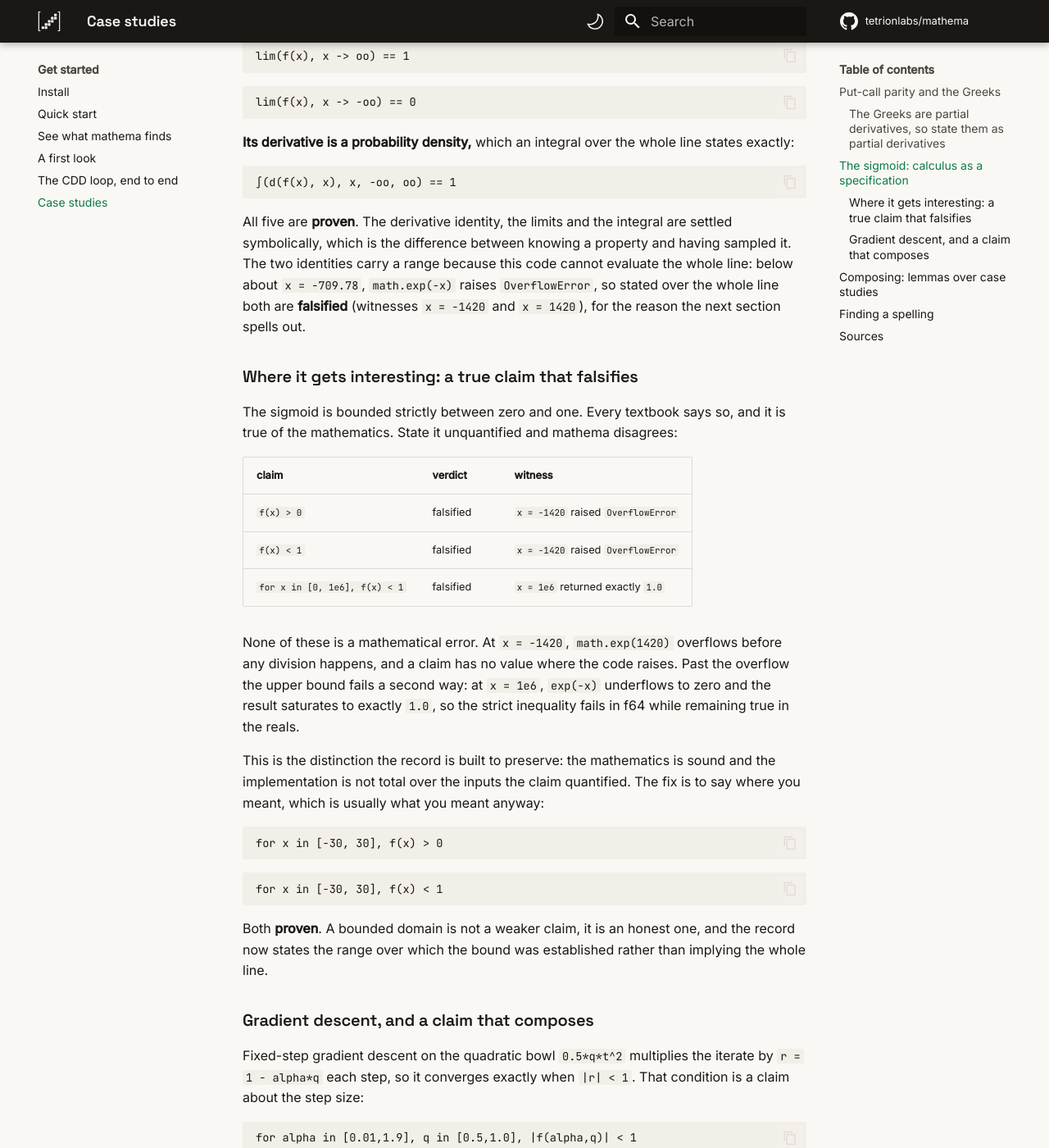
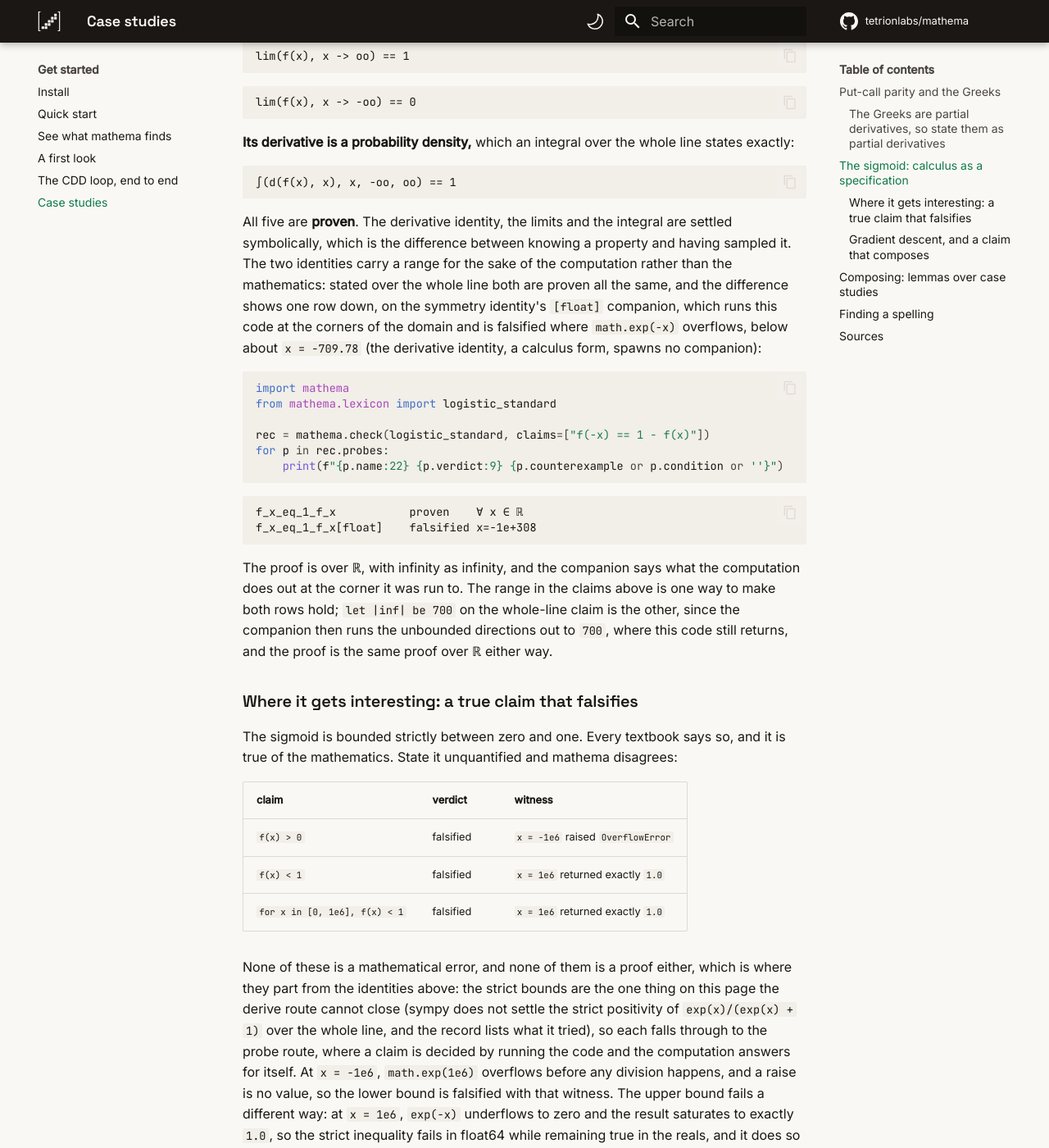
Before and after one commit to tetrionlabs/mathema, an MkDocs documentation site: the page built from docs/case-studies.md, in a window 1280 px wide and 1400 px high, scrolled down 1731 px. Shown: the whole window at 82% size. Built offline with MkDocs 1.6.1 and Material for MkDocs 9.7.7, drawn with Linux system fonts in a browser that asks for light colours; some of the changed text lies outside the part shown.

Commit message:
the sigmoid case study: the identities are proven over R and the float companion carries the overflow; the strict bounds fall to the probe

````diff
--- a/docs/case-studies.md
+++ b/docs/case-studies.md
@@ -108,10 +108,35 @@ the whole line states exactly:
 All five are **proven**. The derivative identity, the limits and the
 integral are settled symbolically, which is the difference between
 knowing a property and having sampled it. The two identities carry a
-range because this code cannot evaluate the whole line: below about
-`x = -709.78`, `math.exp(-x)` raises `OverflowError`, so stated over
-the whole line both are **falsified** (witnesses `x = -1420` and
-`x = 1420`), for the reason the next section spells out.
+range for the sake of the computation rather than the mathematics:
+stated over the whole line both are proven all the same, and the
+difference shows one row down, on the symmetry identity's `[float]`
+companion, which runs this code at the corners of the domain and is
+falsified where `math.exp(-x)` overflows, below about `x = -709.78`
+(the derivative identity, a calculus form, spawns no companion):
+
+<!-- example: sigmoid-whole-line run -->
+```python
+import mathema
+from mathema.lexicon import logistic_standard
+
+rec = mathema.check(logistic_standard, claims=["f(-x) == 1 - f(x)"])
+for p in rec.probes:
+    print(f"{p.name:22} {p.verdict:9} {p.counterexample or p.condition or ''}")
+```
+
+<!-- example: sigmoid-whole-line output -->
+```text
+f_x_eq_1_f_x           proven    ∀ x ∈ ℝ
+f_x_eq_1_f_x[float]    falsified x=-1e+308
+```
+
+The proof is over ℝ, with infinity as infinity, and the companion says
+what the computation does out at the corner it was run to. The range
+in the claims above is one way to make both rows hold; `let |inf| be
+700` on the whole-line claim is the other, since the companion then
+runs the unbounded directions out to `700`, where this code still
+returns, and the proof is the same proof over ℝ either way.
 
 ### Where it gets interesting: a true claim that falsifies
 
@@ -121,21 +146,35 @@ mathema disagrees:
 
 | claim | verdict | witness |
 |---|---|---|
-| `f(x) > 0` | falsified | `x = -1420` raised `OverflowError` |
-| `f(x) < 1` | falsified | `x = -1420` raised `OverflowError` |
+| `f(x) > 0` | falsified | `x = -1e6` raised `OverflowError` |
+| `f(x) < 1` | falsified | `x = 1e6` returned exactly `1.0` |
 | `for x in [0, 1e6], f(x) < 1` | falsified | `x = 1e6` returned exactly `1.0` |
 
-None of these is a mathematical error. At `x = -1420`, `math.exp(1420)`
-overflows before any division happens, and a claim has no value where
-the code raises. Past the overflow the upper bound fails a second
-way: at `x = 1e6`, `exp(-x)` underflows to zero and the result
-saturates to exactly `1.0`, so the strict inequality fails in f64
-while remaining true in the reals.
+None of these is a mathematical error, and none of them is a proof
+either, which is where they part from the identities above: the strict
+bounds are the one thing on this page the derive route cannot close
+(sympy does not settle the strict positivity of `exp(x)/(exp(x) + 1)`
+over the whole line, and the record lists what it tried), so each falls
+through to the probe route, where a claim is decided by running the
+code and the computation answers for itself. At `x = -1e6`,
+`math.exp(1e6)` overflows before any division happens, and a raise is
+no value, so the lower bound is falsified with that witness. The upper
+bound fails a different way: at `x = 1e6`, `exp(-x)` underflows to zero
+and the result saturates to exactly `1.0`, so the strict inequality
+fails in float64 while remaining true in the reals, and it does so from
+about `x = 36.7` onward, which is the region the bounds below stay
+clear of.
 
 This is the distinction the record is built to preserve: the
-mathematics is sound and the implementation is not total over the
-inputs the claim quantified. The fix is to say where you meant, which
-is usually what you meant anyway:
+mathematics is sound and the computation is not total over the inputs
+the claim quantified, and the record says which of the two it
+established. Where the derive route closes the mathematics, as it does
+for the identities, the proof stands over ℝ and the computation's
+verdict sits on the `[float]` row beneath it; where it cannot, the
+claim carries the computation's verdict, with the route that decided it
+named in the record. The remedy is claims-side in both cases, an
+operational infinity where the code merely stops short of infinity, or
+a domain, which is usually what you meant anyway:
 
 <!-- example: sigmoid-above-zero verdicts fn=mathema.lexicon:logistic_standard expect=proven -->
 ```
@@ -147,9 +186,10 @@ for x in [-30, 30], f(x) > 0
 for x in [-30, 30], f(x) < 1
 ```
 
-Both **proven**. A bounded domain is not a weaker claim, it is an
-honest one, and the record now states the range over which the bound
-was established rather than implying the whole line.
+Both **proven**, and both `[float]` companions hold, since nothing in
+`[-30, 30]` overflows or saturates. A bounded domain is not a weaker
+claim, it is an honest one, and the record now states the range over
+which the bound was established rather than implying the whole line.
 
 ### Gradient descent, and a claim that composes
 
````
Also changed, not shown: README.md (+4 -3 lines), 1 other file.
